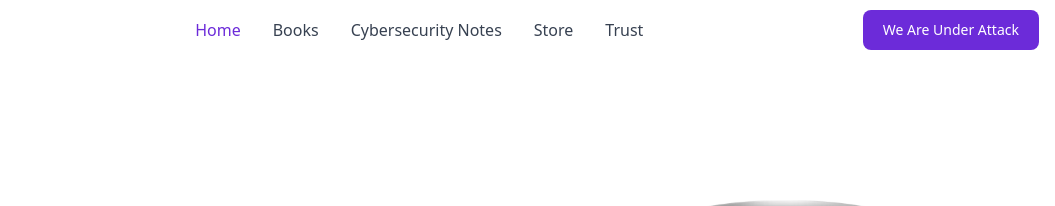
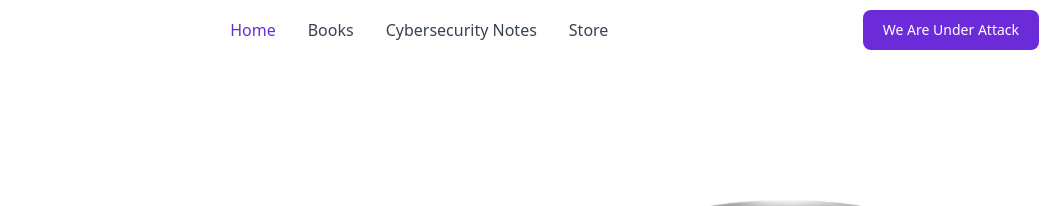
Before and after one commit to techimpossible/Website, a website: page index.html in a window 1280 px wide. Shown: the top 206 px of the page, 225-1280 px from the left. Drawn offline with nearby package versions, Linux system fonts and the light colour scheme.

Commit message:
Update index.html

```diff
--- a/index.html
+++ b/index.html
@@ -79,10 +79,6 @@
                         </li>
                         <li>
                             <a href="https://store.techimpossible.com" class="block py-2 pl-3 pr-4 text-gray-700 border-b border-gray-100 hover:bg-gray-50 lg:hover:bg-transparent lg:border-0 lg:hover:text-purple-700 lg:p-0 dark:text-gray-400 lg:dark:hover:text-white dark:hover:bg-gray-700 dark:hover:text-white lg:dark:hover:bg-transparent dark:border-gray-700">Store</a>
-                        </li>
-                        </li>
-                       <li>
-                            <a href="https://techimpossible-security.trustshare.com" class="block py-2 pl-3 pr-4 text-gray-700 border-b border-gray-100 hover:bg-gray-50 lg:hover:bg-transparent lg:border-0 lg:hover:text-purple-700 lg:p-0 dark:text-gray-400 lg:dark:hover:text-white dark:hover:bg-gray-700 dark:hover:text-white lg:dark:hover:bg-transparent dark:border-gray-700">Trust</a>
                         </li>
                         </li>
                     </ul>
```
